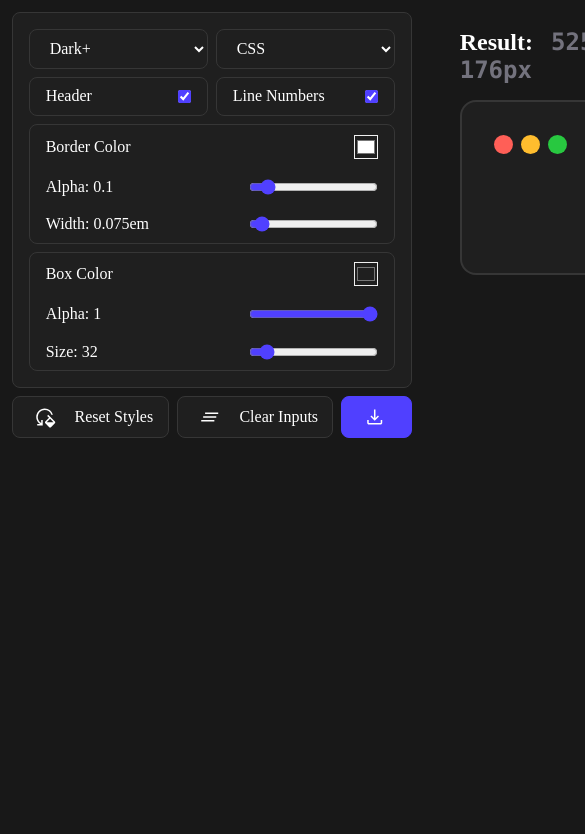
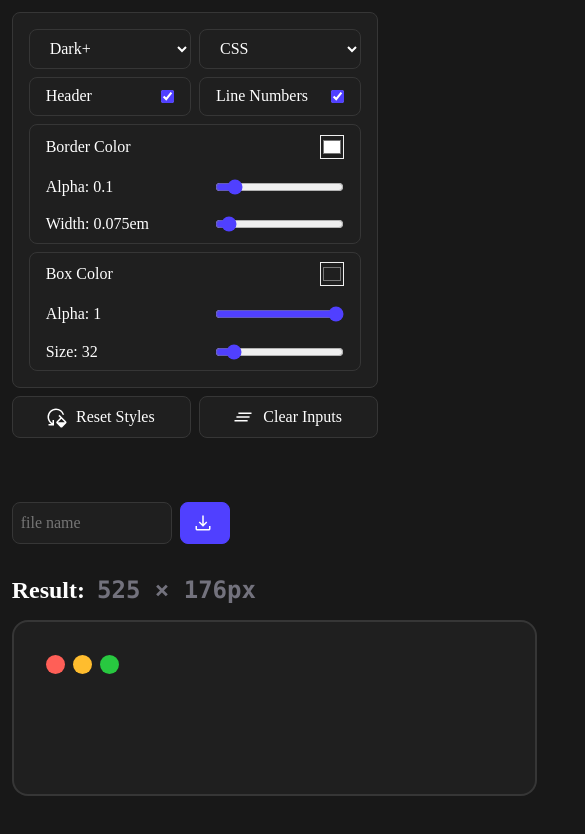
Before and after one commit to Fabian04HV/codebox2go, a React (Vite) app: page / in a window 390 px wide. Shown: the top 834 px of the page, 585 px wide, since content can reach past the window. Built offline with nearby package versions, Linux system fonts and the light colour scheme.

Commit message:
IMPROVE: Responsive Design

```diff
--- a/src/App.jsx
+++ b/src/App.jsx
@@ -83,8 +83,10 @@ function App() {
       <main>
         <header>
           <h2>Result: <span className='export-size-display'>{ exportSize }</span></h2>
-          <input type="text" placeholder='file name' onChange={handleFileName} value={fileName}/>
-          <button type='button' id='export-button' className='cta' onClick={handleExport}><svg xmlns="http://www.w3.org/2000/svg" height="24px" viewBox="0 -960 960 960" width="24px" fill="#e3e3e3"><path d="M480-328.46 309.23-499.23l42.16-43.38L450-444v-336h60v336l98.61-98.61 42.16 43.38L480-328.46ZM252.31-180Q222-180 201-201q-21-21-21-51.31v-108.46h60v108.46q0 4.62 3.85 8.46 3.84 3.85 8.46 3.85h455.38q4.62 0 8.46-3.85 3.85-3.84 3.85-8.46v-108.46h60v108.46Q780-222 759-201q-21 21-51.31 21H252.31Z"/></svg><span>Download</span></button>
+          <div>
+            <input type="text" placeholder='file name' onChange={handleFileName} value={fileName}/>
+            <button type='button' id='export-button' className='cta' onClick={handleExport}><svg xmlns="http://www.w3.org/2000/svg" height="24px" viewBox="0 -960 960 960" width="24px" fill="#e3e3e3"><path d="M480-328.46 309.23-499.23l42.16-43.38L450-444v-336h60v336l98.61-98.61 42.16 43.38L480-328.46ZM252.31-180Q222-180 201-201q-21-21-21-51.31v-108.46h60v108.46q0 4.62 3.85 8.46 3.84 3.85 8.46 3.85h455.38q4.62 0 8.46-3.85 3.85-3.84 3.85-8.46v-108.46h60v108.46Q780-222 759-201q-21 21-51.31 21H252.31Z"/></svg><span>Download</span></button>
+          </div>
         </header>
         <CodeBox
           settings={settings}
--- a/src/index.css
+++ b/src/index.css
@@ -48,6 +48,34 @@ img {
   gap: 3rem;
 }
 
+@media(width < 1300px) {
+  .App {
+    display: flex;
+    flex-direction: column;
+    align-items: flex-start;
+  }
+}
+
+@media(width < 700px) {
+  aside footer .cta {
+    display: none;
+  }
+
+  main {
+    width: 100%;
+  }
+
+  main header input {
+    flex: 1;
+  }
+
+  main header button:has(svg) span {
+    display: none;
+  }
+
+  header button
+}
+
 button {
   padding: .6em 1.4em;
   font: inherit;
@@ -95,15 +123,33 @@ select {
   cursor: pointer;
 }
 
+
 main header {
   display: flex;
-  gap: .5rem;
+  flex-wrap: wrap-reverse;
+  gap: 2rem;
   align-items: center;
   padding: 1rem 0;
 }
 
+main header div {
+  /* width: 100%; */
+  display: flex;
+  gap: .5em;
+}
+
+main h2 {
+  font-size: clamp(1.5rem, 3vw, 2.5rem);
+  font-weight: 600;
+  display: flex;
+  flex-wrap: wrap;
+  align-items: center;
+  column-gap: .5em;
+}
+
 aside{
   width: 100%;
+  max-width: 30rem;
   display: flex;
   flex-direction: column;
   align-items: start;
@@ -131,7 +177,6 @@ aside{
   border: none;
 }
 
-
 .controls label {
   flex: 1;
   border: 1px solid var(--line-color);
@@ -150,7 +195,6 @@ label[for] {
 }
 
 main header input {
-  margin-left: auto;
   width: 10rem;
   color: var(--text-color);
   font: inherit;
@@ -323,7 +367,6 @@ textarea {
 }
 
 .export-size-display {
-  margin-left: .5em;
   font-family: Consolas;
   color: var(--secondary-text-color);
 }
@@ -337,16 +380,17 @@ aside footer {
 
 footer button {
   flex-grow: 1;
+  text-align: center;
 }
 
 button:has(svg) {
   display: flex;
   gap: .5em;
   align-items: center;
+  justify-content: center;
   padding: .5em .9em .5em .65em;
 }
 
 button svg {
   fill: var(--text-color);
-  flex: 1 1 0;
 }
```
